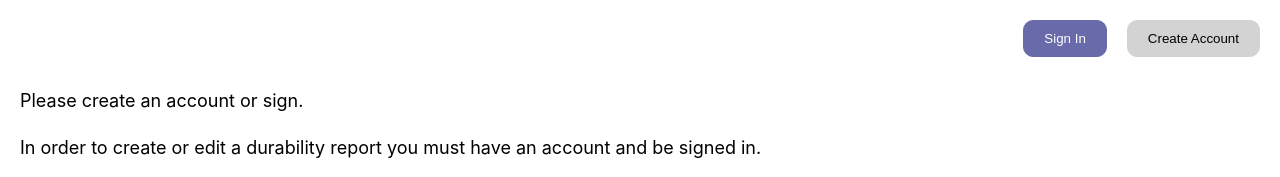
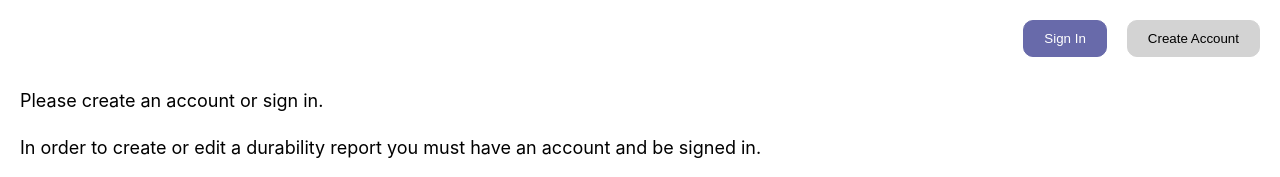
Before and after one commit to Th5192/duurable, a Next.js app: page /review-editor in a window 1280 px wide. Shown: the top 177 px of the page. Built offline with nearby package versions, Linux system fonts and the light colour scheme; no server answers.

Commit message:
Typo fix.

```diff
--- a/pages/review-editor.tsx
+++ b/pages/review-editor.tsx
@@ -800,7 +800,7 @@
         <Layout>
           {(currentUserUID === '') &&
             <div>
-              <p>Please create an account or sign.</p>
+              <p>Please create an account or sign in.</p>
               <p>In order to create or edit a durability report you must have an account and be signed in.</p>
             </div>
           }
```
